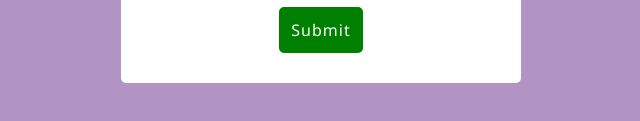
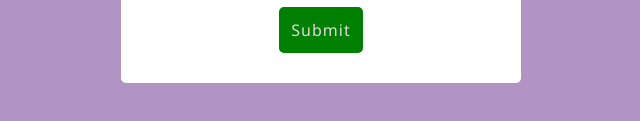
Before and after one commit to Brymmobaggins/Sign-up-form, a plain HTML site: page index.html in a window 1280 px wide. Shown: the part 597-718 px from the top of the page, 319-959 px from the left. Drawn offline with Linux system fonts and the light colour scheme.

Commit message:
fix styling

```diff
--- a/style.css
+++ b/style.css
@@ -81,7 +81,7 @@ body {
 button {
   font-family: inherit;
   font-size: 16px;
-  color: #fff;
+  color: #dddada;
   background-color: green;
   border: 2px solid green;
   padding: 10px;
@@ -95,4 +95,5 @@ button:hover,
 :focus {
   opacity: 0.9;
   cursor: pointer;
+  color: #fff;
 }
```
